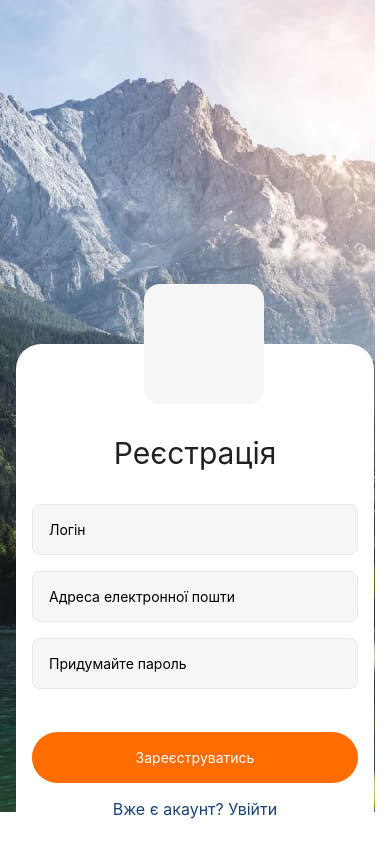
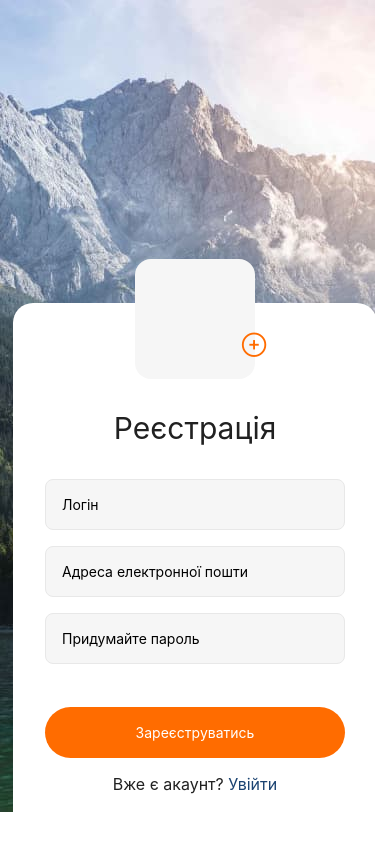
Before and after one commit to InnaLyksa/react-native-project, a React Native app: screen / in a window 390 px wide. Built offline with nearby package versions, Linux system fonts and the light colour scheme.

Commit message:
update RegisterScreen

```diff
--- a/App.js
+++ b/App.js
@@ -41,8 +41,9 @@ export default function App() {
 // 				>
 // 					<TextInput style={styles.input} placeholder="Username" value={name} onChangeText={handleName} />
 // 					<TextInput style={styles.input} placeholder="Password" value={password} secureTextEntry={true} onChangeText={handlePassword} />
+
+// 					<Button title={"Login"} style={styles.input} onPress={onLogin} />
 // 				</KeyboardAvoidingView>
-// 				<Button title={"Login"} style={styles.input} onPress={onLogin} />
 // 			</View>
 // 		</TouchableWithoutFeedback>
 // 	);
--- a/Screens/RegistrationScreen.jsx
+++ b/Screens/RegistrationScreen.jsx
@@ -7,12 +7,13 @@ import {
 	TextInput,
 	TouchableOpacity,
 	Platform,
+	Pressable,
 	KeyboardAvoidingView,
 	Keyboard,
 	TouchableWithoutFeedback,
-	Dimensions,
 	Alert,
 } from "react-native";
+import { Ionicons } from "@expo/vector-icons";
 
 const initialState = {
 	login: "",
@@ -21,26 +22,14 @@ const initialState = {
 };
 
 const RegisterScreen = () => {
-	const [isShowKeyboard, setIsShowKeyboard] = useState(false);
+	// const [isShowKeyboard, setIsShowKeyboard] = useState(false);
 	const [state, setState] = useState(initialState);
-	const [dimensions, setDimensions] = useState(Dimensions.get("window").width - 16 * 2);
-
-	useEffect(() => {
-		const onChange = () => {
-			const width = Dimensions.get("window").width - 16 * 2;
-			setDimensions(width);
-		};
-		Dimensions.addEventListener("change", onChange);
-		// return () => {
-		// 	Dimensions.removeEventListener("change", onChange);
-		// };
-	}, []);
 
 	const handleSubmit = () => {
 		if (state.login === "" || state.email === "" || state.password === "") {
 			return Alert.alert("Заповнить поля");
 		} else {
-			setIsShowKeyboard(false);
+			// setIsShowKeyboard(false);
 			Keyboard.dismiss();
 
 			console.log(state);
@@ -48,39 +37,30 @@ const RegisterScreen = () => {
 		}
 	};
 
-	const keyboardHide = () => {
-		Keyboard.dismiss();
-		setIsShowKeyboard(false);
-	};
-
 	return (
-		<TouchableWithoutFeedback onPress={keyboardHide}>
+		<TouchableWithoutFeedback onPress={Keyboard.dismiss}>
+			<ImageBackground source={require("../images/photo_bg.jpeg")} style={styles.image}>
 				<View style={styles.container}>
-				<ImageBackground source={require("../images/photo_bg.jpeg")} style={styles.image}>
-					<KeyboardAvoidingView behavior={Platform.OS === "android" ? "height" : "padding"}>
-						<View style={styles.wrapper}>
-							<View style={{ ...styles.form, width: dimensions }}>
-								<View style={styles.avatar}></View>
+					<KeyboardAvoidingView behavior={Platform.OS == "ios" ? "padding" : "height"}>
+						<View style={styles.avatarWrapper}>
+							<Pressable>
+								<Ionicons name="add-circle-outline" size={30} color="#FF6C00" style={styles.icon} />
+							</Pressable>
+						</View>
 
 						<Text style={styles.title}>Реєстрація</Text>
-
+						{/* <KeyboardAvoidingView behavior={Platform.ios === "ios" ? "padding" : "height"}> */}
 						<TextInput
 							value={state.login}
 							onChangeText={value => setState(prevState => ({ ...prevState, login: value }))}
 							placeholder="Логiн"
 							style={styles.input}
-									onFocus={() => {
-										setIsShowKeyboard(true);
-									}}
 						/>
 						<TextInput
 							value={state.email}
 							onChangeText={value => setState(prevState => ({ ...prevState, email: value }))}
 							placeholder="Адреса електронної пошти"
 							style={styles.input}
-									onFocus={() => {
-										setIsShowKeyboard(true);
-									}}
 						/>
 
 						<TextInput
@@ -89,42 +69,36 @@ const RegisterScreen = () => {
 							placeholder="Придумайте пароль"
 							style={styles.input}
 							secureTextEntry={true}
-									onFocus={() => {
-										setIsShowKeyboard(true);
-									}}
 						/>
-
+						{/* </KeyboardAvoidingView> */}
 						<TouchableOpacity style={styles.button} activeOpacity={0.5} onPress={handleSubmit}>
 							<Text style={{ color: "#fff" }}>Зареєструватись</Text>
 						</TouchableOpacity>
 
-								<Text style={styles.text}>
-									Вже є акаунт? <Text style={styles.text}>Увійти</Text>
-								</Text>
-							</View>
+						<View style={styles.subscribe}>
+							<Text style={styles.text}>Вже є акаунт? </Text>
+							<Pressable>
+								<Text style={styles.loginLink}>Увійти</Text>
+							</Pressable>
 						</View>
 					</KeyboardAvoidingView>
+				</View>
 			</ImageBackground>
-			</View>
 		</TouchableWithoutFeedback>
 	);
 };
 export default RegisterScreen;
 const styles = StyleSheet.create({
 	container: {
-		flex: 1,
 		backgroundColor: "#fff",
 		justifyContent: "center",
+		padding: 16,
+		borderRadius: 20,
+		paddingBottom: 50,
+		marginLeft: 16,
+		marginRight: 16,
 	},
-	wrapper: {
-		backgroundColor: "#fff",
-		borderRadius: 25,
-		position: "relative",
-		minHeight: 500,
-	},
-	form: {
-		justifyContent: "center",
-	},
+
 	image: {
 		flex: 1,
 		justifyContent: "flex-end",
@@ -139,6 +113,7 @@ const styles = StyleSheet.create({
 		borderRadius: 8,
 		marginBottom: 16,
 		backgroundColor: "#F6F6F6",
+		width: 300,
 	},
 	title: {
 		fontSize: 30,
@@ -159,19 +134,32 @@ const styles = StyleSheet.create({
 		marginTop: 43 - 16,
 	},
 	text: {
+		fontSize: 16,
+		color: "#212121",
+	},
+	subscribe: {
+		marginTop: 16,
+		flexDirection: "row",
+		alignSelf: "center",
 		textAlign: "center",
-		marginTop: 16,
+	},
+	loginLink: {
 		fontSize: 16,
 		color: "#1B4371",
+		// textDecoration: underline,
 	},
-	// loginLink: {},
-	avatar: {
+	avatarWrapper: {
 		width: 120,
 		height: 120,
 		backgroundColor: "#F6F6F6",
 		borderRadius: 16,
 		position: "absolute",
-		left: 128,
+		// left: 128,
 		top: -60,
+		alignSelf: "center",
+	},
+	icon: {
+		top: 70,
+		left: 105,
 	},
 });
```
Also changed, not shown: package.json (+4 -3 lines), 1 other file (tests, documents, lock files or other folders). Lines whose indentation alone changed are shown as unchanged.
